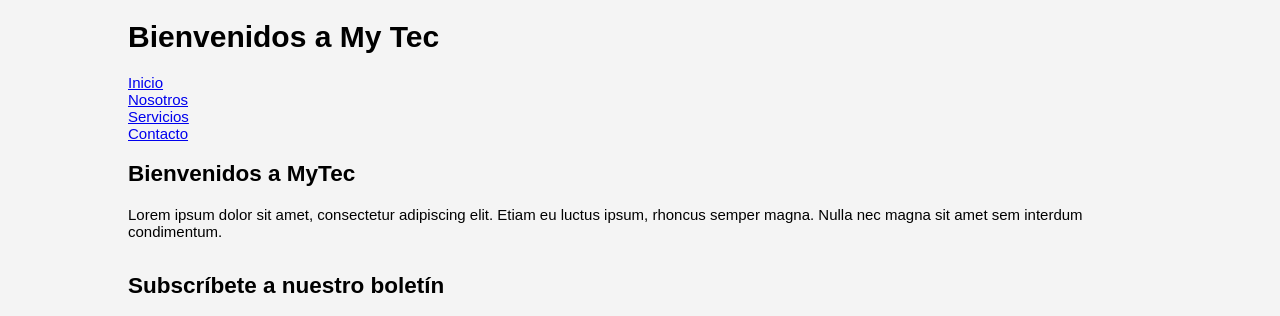
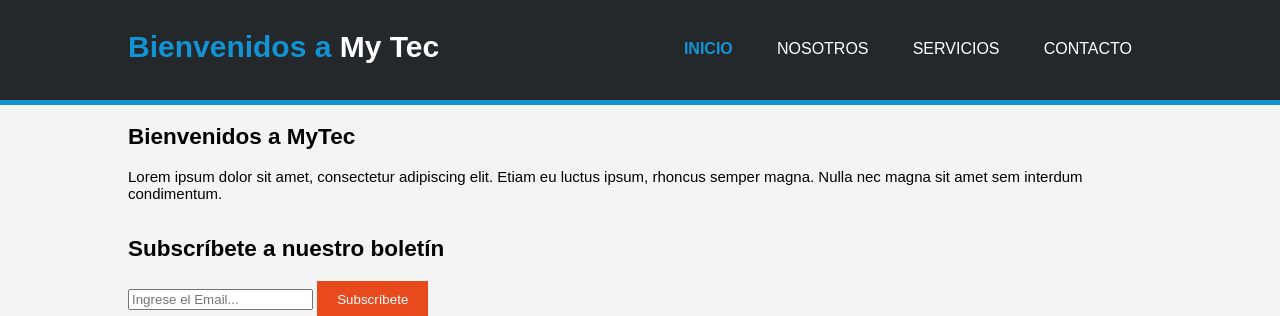
Before and after one commit to IsraelMerlyn/ProyectoMyTec, a PHP site: page / in a window 1280 px wide. Shown: the top 316 px of the page. Run offline with PHP 8.4, Linux system fonts and the light colour scheme.

Commit message:
añadiendo mas estilos

```diff
--- a/public/css/estilos.css
+++ b/public/css/estilos.css
@@ -33,3 +33,48 @@
     margin-top:10px;
     margin-bottom:10px;
   }
+/* Encabezado **/
+header{
+    background:#24282b;
+    color:#ffffff;
+    padding-top:30px;
+    min-height:70px;
+    border-bottom:#1293d4 5px solid;
+  }
+
+  header a{
+    color:#ffffff;
+    text-decoration:none;
+    text-transform: uppercase;
+    font-size:16px;
+  }
+  /*float:left;*/
+  header li{
+
+    display:inline;
+    padding: 0 20px 0 20px;
+  }
+
+  header #marca{
+    float:left;
+  }
+
+  header #marca h1{
+    margin:0;
+  }
+
+  header nav{
+    float:right;
+    margin-top:10px;
+  }
+
+  header .resaltado, header .actual a{
+    color:#1293d4;
+    font-weight:bold;
+  }
+
+  header a:hover{
+    color:#cccccc;
+    font-weight:bold;
+  }
+  /*https://github.com/IsraelMerlyn/ProyectoMyTec.git*/
```
